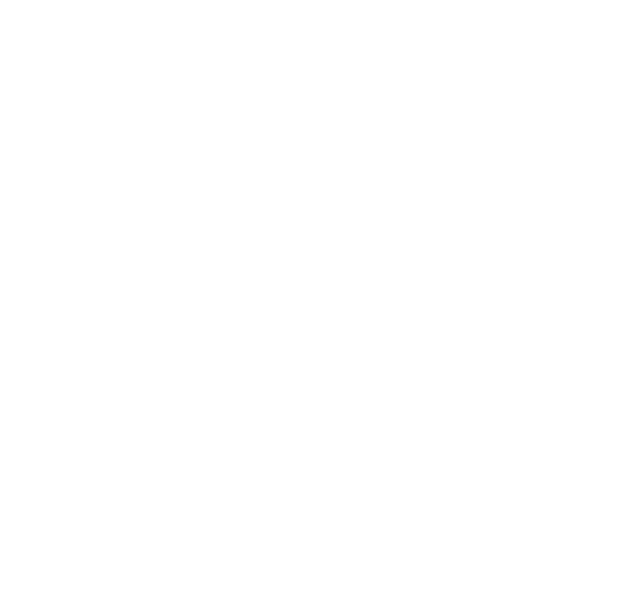
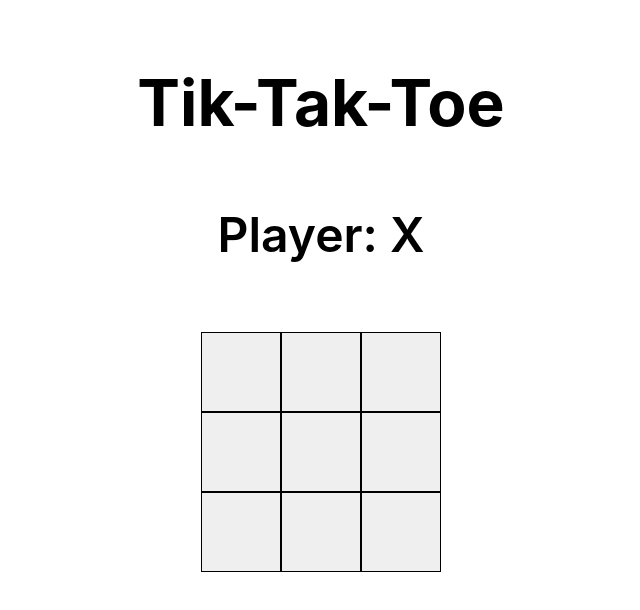
Before and after one commit to L-Limbu/react2.0, a React (Create React App) app in the folder labafoliov2/: page / in a window 1280 px wide. Shown: the top 610 px of the page, without its empty margins (319-959 px from the left). Built offline with nearby package versions, Linux system fonts and the light colour scheme.

Commit message:
board added

```diff
--- a/labafoliov2/src/App.js
+++ b/labafoliov2/src/App.js
@@ -1,13 +1,11 @@
-import logo from './logo.svg';
 import './App.css';
+import { Board } from './components/TTT/Board';
+
 
 function App() {
-  const todos = [
-    {id:1, title:'wash dishes', completed:true},
-    {id:2, title:'tidy room', completed:false}
-  ]
   return (
     <div className="App">
+      <Board />
     </div>
   );
 }
--- /dev/null
+++ b/labafoliov2/src/components/TTT/Board.js
@@ -0,0 +1,43 @@
+import { useState } from "react";
+import { Square } from "./Square";
+import './styles/board.css'
+
+export function Board(){
+    const [game, setGame] = useState(Array(9).fill(null))
+    const [xIsNext, setXIsNext] = useState(true)
+
+    function renderSquare(i){
+       return (
+        <Square value={game[i]} key={i} onClick={() => handleClick(i)}/>
+       )
+    }
+    function handleClick(i){
+        const duplicateGame = game.slice()
+        if (duplicateGame[i]) {
+            return
+        }
+        duplicateGame[i] = xIsNext ? 'X' : 'O'
+        setGame(duplicateGame)
+        setXIsNext(!xIsNext)
+    }
+
+    let board = []
+    for (let i = 0; i<9; i++){
+        board.push(renderSquare(i))
+    }
+    let status = (xIsNext ? 'X' : 'O')
+
+    return (
+        <div>
+            <p style={{fontSize:'4rem', fontWeight:'bold'}}>Tik-Tak-Toe</p>
+            <p style={{ fontSize: '3rem', fontWeight:"600" }}>
+                Player: {status}
+            </p>
+            <br/>
+            <div className="board">
+                {board}
+            </div>
+        </div>
+    )
+
+}
--- a/labafoliov2/src/components/TTT/Square.js
+++ b/labafoliov2/src/components/TTT/Square.js
@@ -1,6 +1,7 @@
+import './styles/square.css'
 export function Square(props) {
     return (
-        <button className="square-tile">
+        <button className="square-tile" onClick={() => props.onClick()}>
             {props.value}
         </button>
     )
--- /dev/null
+++ b/labafoliov2/src/components/TTT/styles/board.css
@@ -0,0 +1,7 @@
+.board {
+    display: grid;
+    grid-template-columns: repeat(3, 0fr);
+    margin:auto;
+    text-align: center;
+    justify-content: center;
+}
--- /dev/null
+++ b/labafoliov2/src/components/TTT/styles/square.css
@@ -0,0 +1,13 @@
+.square-tile {
+    height:5rem;
+    width: 5rem;
+    border: solid black 1px;
+
+    display: inline-block;
+    line-height: 0px;
+    text-align: center;
+
+    font-weight:bolder;
+    font-size: 6rem;
+
+}
```
Also changed, not shown: 2 other files (tests, documents, lock files or other folders).
